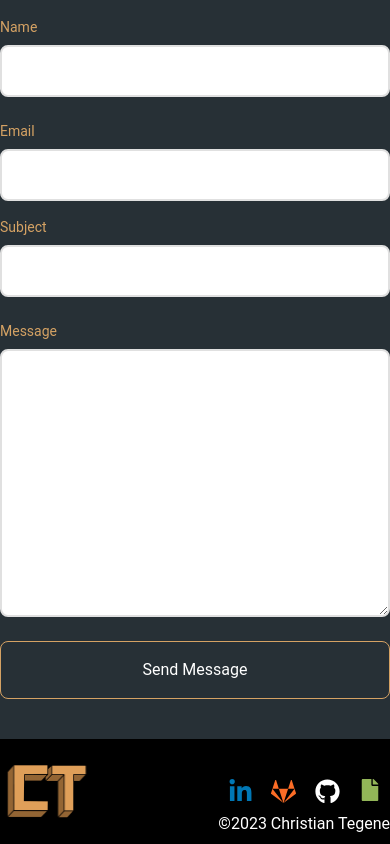
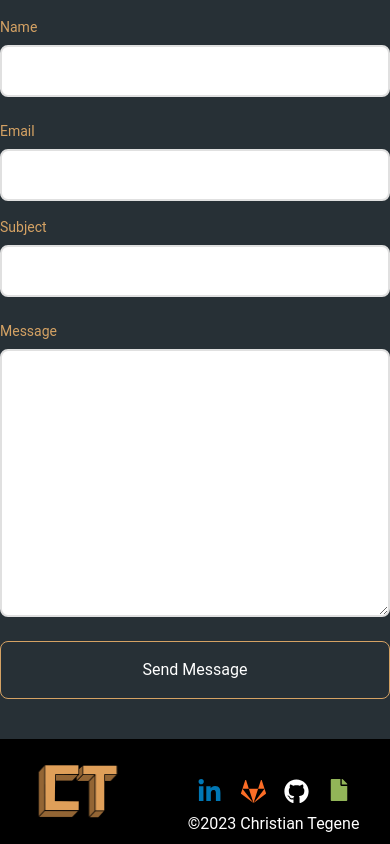
Before and after one commit to christiantegene/portfolio, a React (Vite) app: page / in a window 390 px wide. Shown: the part 5074-5918 px from the top of the page. Built offline with nearby package versions, Linux system fonts and the light colour scheme.

Commit message:
Fixed Footer content justification

```diff
--- a/src/components/Footer.jsx
+++ b/src/components/Footer.jsx
@@ -5,7 +5,7 @@ import Logo from '../assets/logo.png'
 
 const Footer = () => {
     return (
-        <div className="bg-black flex justify-between sm:justify-around pt-5 pb-0">
+        <div className="bg-black flex justify-around pt-5 pb-0">
             <a href="#home"><img src={Logo} alt="/" className='w-24 h-16'/></a>
             <div>
                 <MyLinks githubColor="white"/>
```
